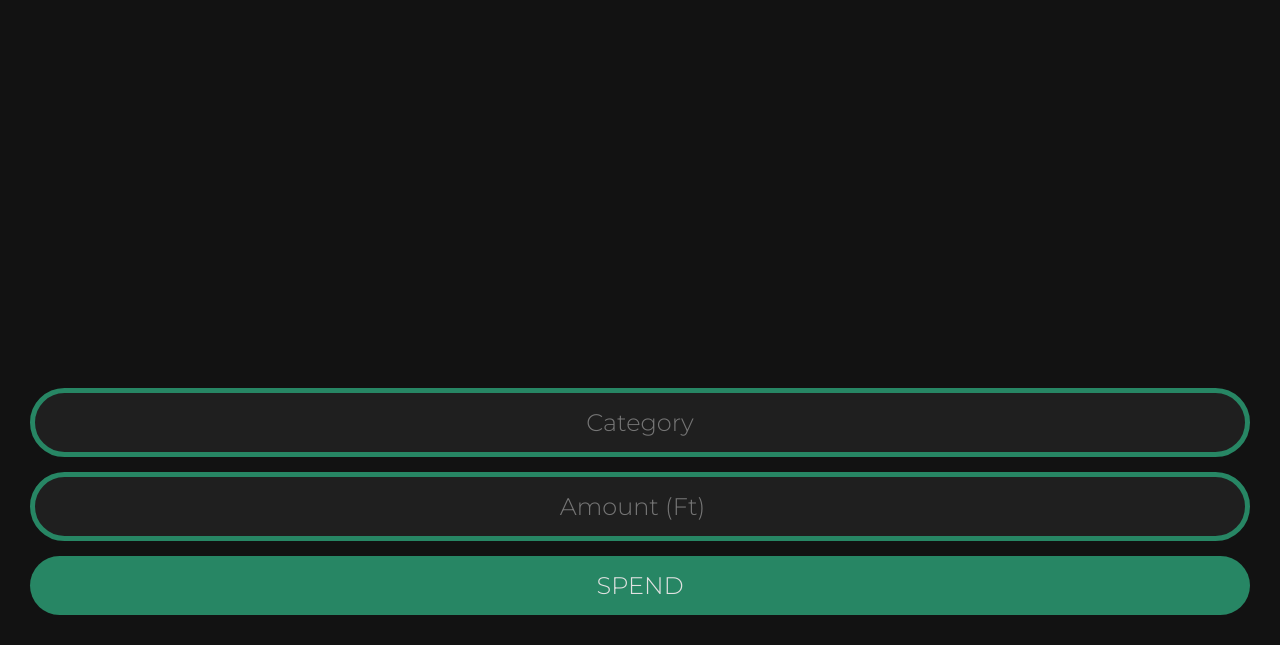
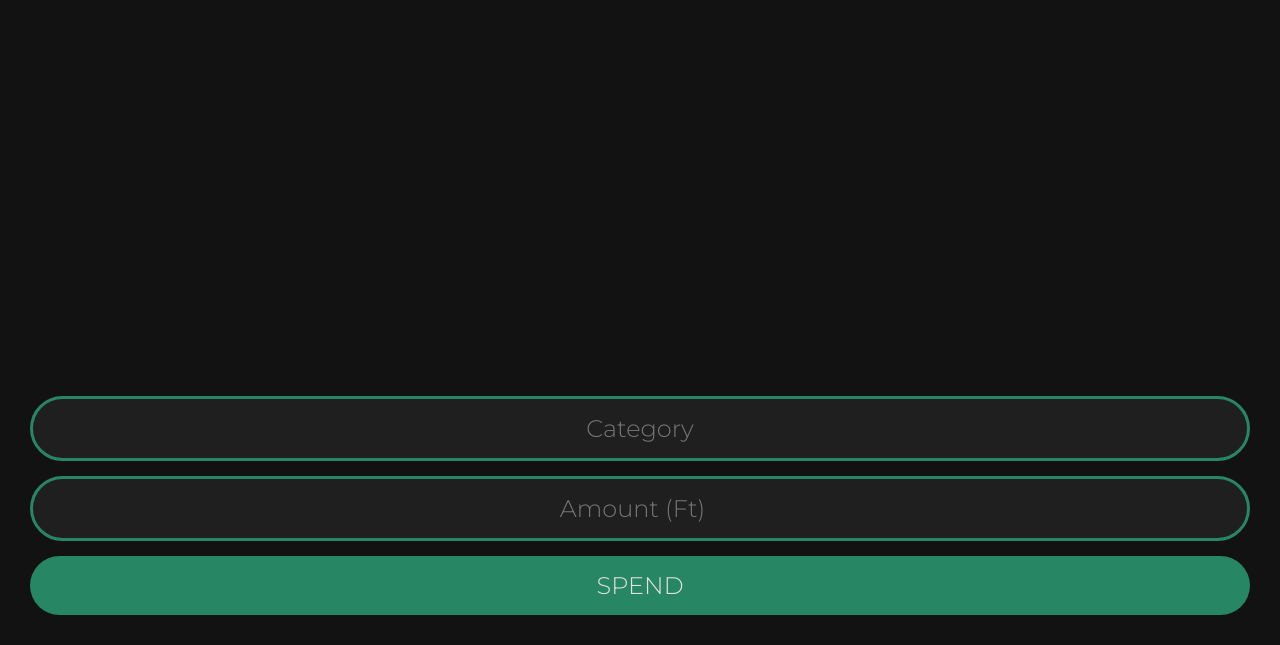
Before and after one commit to balintsoos/spendy, a plain HTML site: page index.html in a window 1280 px wide. Shown: the part 155-800 px from the top of the page. Drawn offline with Linux system fonts and the light colour scheme.

Commit message:
feat(style): top line added

```diff
--- a/style.css
+++ b/style.css
@@ -14,6 +14,7 @@ html {
 }
 
 body {
+  border-top: 3px solid #278664;
   display: flex;
   flex-direction: column;
   justify-content: space-between;
@@ -36,7 +37,7 @@ body {
 
 .sp-add_spending-input {
   padding: 15px;
-  border: 5px solid #278664;
+  border: 3px solid #278664;
   background-color: #1f1f1f;
   color: #e1e1e1;
   border-radius: 35px;
@@ -45,10 +46,6 @@ body {
   outline: none;
   font-family: 'Montserrat', sans-serif;
   font-weight: 300;
-}
-
-.sp-add_spending-category_input {
-
 }
 
 .sp-add_spending-amount_input {
```
